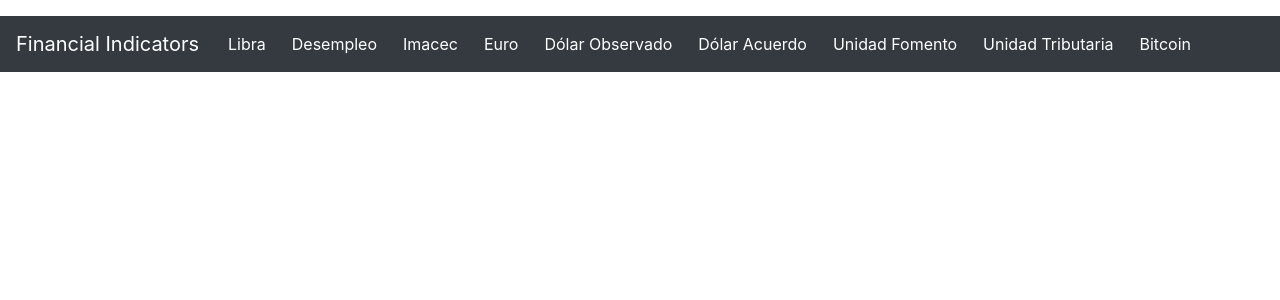
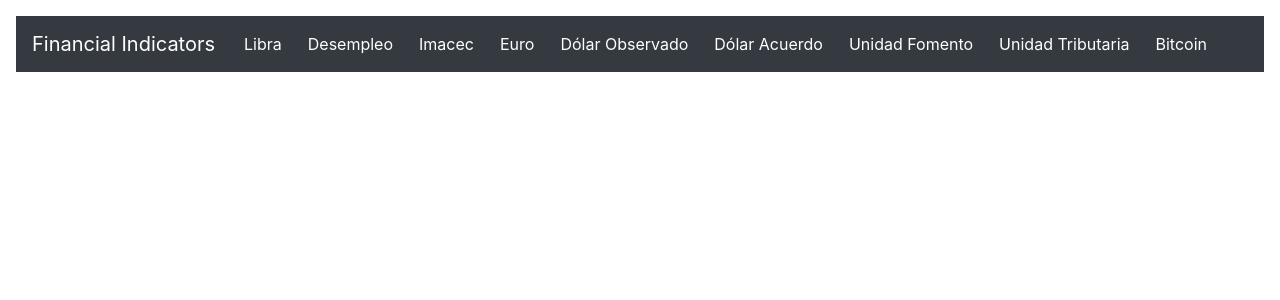
Before and after one commit to tamaramunoz/springs-digital, a React (Create React App) app: page / in a window 1280 px wide. Shown: the top 300 px of the page. Built offline with nearby package versions, Linux system fonts and the light colour scheme.

Commit message:
changing provider to index.js and calling react router dom

```diff
--- a/src/App.jsx
+++ b/src/App.jsx
@@ -1,17 +1,15 @@
 import React from 'react'
+import { BrowserRouter as Router, Switch, Route } from 'react-router-dom'
+
+// components
 import Navbar from './components/Navbar'
-
-import {Provider} from 'react-redux'
-import generateStore from './redux/store'
 
 const App = () => {
 
-  const store = generateStore()
-
   return (
-    <Provider store={store}>
+    <div className="m-3">
       <Navbar />
-    </Provider>
+    </div>
   )
 }
 
--- a/src/index.js
+++ b/src/index.js
@@ -2,9 +2,16 @@ import React from 'react';
 import ReactDOM from 'react-dom';
 import App from './App.jsx';
 
+import { Provider } from 'react-redux'
+import generateStore from './redux/store'
+
+const store = generateStore()
+
 ReactDOM.render(
   <React.StrictMode>
-    <App />
+    <Provider store={store}>
+      <App />
+    </Provider>
   </React.StrictMode>,
   document.getElementById('root')
 );
```
